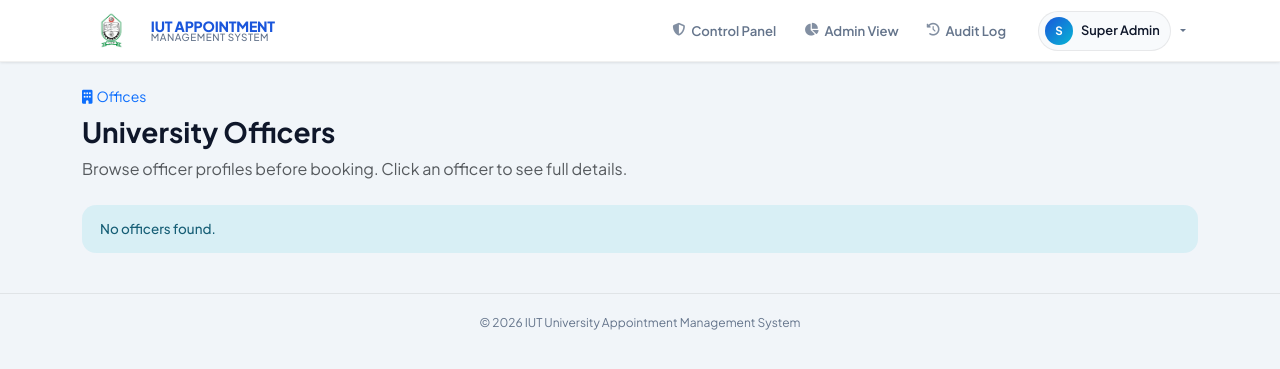
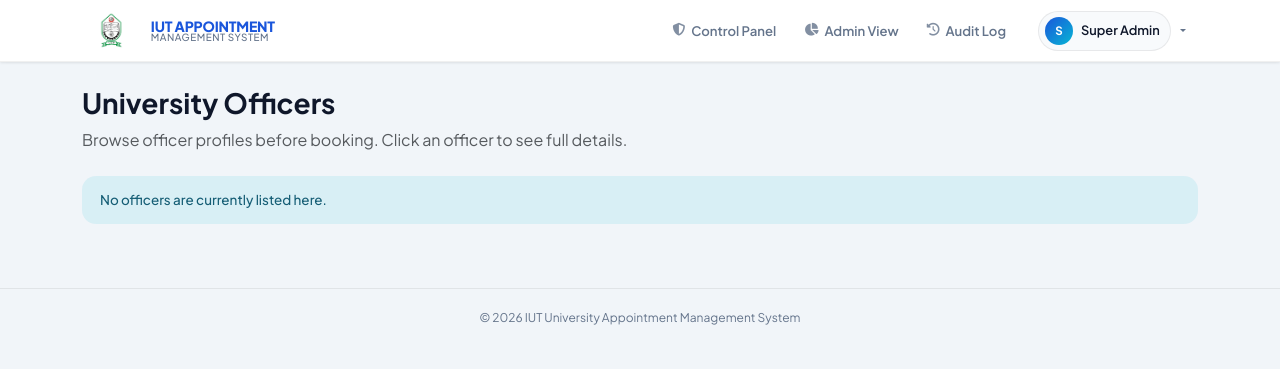
Before and after one commit to Abdiqanigalde/IUT_APP, a Flask app: page /officers in a window 1280 px wide. Shown: the top 369 px of the page. Run offline with Flask 3, Linux system fonts and the light colour scheme; a user stored in the database is signed in; some libraries are stand-ins or nearby versions.

Commit message:
Update officers.html

```diff
--- a/templates/student/officers.html
+++ b/templates/student/officers.html
@@ -1,21 +1,14 @@
 {% extends "layout.html" %}
 {% block content %}
+{% if office %}
 <nav class="mb-2 small">
-  <a href="{{ url_for('student.office_list') }}" class="text-decoration-none"><i class="fas fa-building me-1"></i>Offices</a>
-  {% if office %}
-  <span class="text-muted mx-1">/</span> <span class="text-muted">{{ office.name }}</span>
-  {% endif %}
+  <a href="{{ url_for('student.office_list') }}" class="text-decoration-none"><i class="fas fa-arrow-left me-1"></i>All Offices</a>
 </nav>
-<h3 class="fw-bold mb-2">{{ office.name if office else 'University Officers' }}</h3>
-<p class="text-muted mb-4">
-  {% if office %}
-    Officers working under {{ office.name }}. Click an officer to see full details.
-  {% else %}
-    Browse officer profiles before booking. Click an officer to see full details.
-  {% endif %}
-</p>
-{% if not officers %}
-<div class="alert alert-info">No officers found{% if office %} for this office{% endif %}.</div>
+<h3 class="fw-bold mb-2"><i class="fas {{ office.icon or 'fa-building' }} me-2 text-muted"></i>{{ office.name }}</h3>
+<p class="text-muted mb-4">Officers working in this office. Click one to see full details.</p>
+{% else %}
+<h3 class="fw-bold mb-2">University Officers</h3>
+<p class="text-muted mb-4">Browse officer profiles before booking. Click an officer to see full details.</p>
 {% endif %}
 <div class="row g-4">
 {% for officer in officers %}
@@ -26,9 +19,9 @@
 <div class="col-md-4">
   <div class="card h-100 p-0 overflow-hidden">
     <div style="background:linear-gradient(135deg,#0d4f3c,#1a7a5e);padding:28px 24px 20px;text-align:center;">
-      {% if officer.photo_url %}
+      {% if officer.photo_display_url() %}
       <div style="width:82px;height:82px;border-radius:50%;overflow:hidden;margin:0 auto 12px;border:2px solid rgba(255,255,255,.4);box-shadow:0 2px 10px rgba(0,0,0,.3);">
-        <img src="{{ url_for('static', filename=officer.photo_url) }}" alt="{{ officer.name }}" style="width:100%;height:100%;object-fit:cover;object-position:top;">
+        <img src="{{ officer.photo_display_url() }}" alt="{{ officer.name }}" style="width:100%;height:100%;object-fit:cover;object-position:top;">
       </div>
       {% else %}
       <div style="width:72px;height:72px;background:rgba(255,255,255,.2);border-radius:50%;display:flex;align-items:center;justify-content:center;margin:0 auto 12px;font-size:2rem;color:#fff;">
@@ -76,5 +69,10 @@
   </div>
 </div>
 {% endfor %}
+{% if not officers %}
+<div class="col-12">
+  <div class="alert alert-info">No officers are currently listed here.</div>
+</div>
+{% endif %}
 </div>
 {% endblock %}
```
